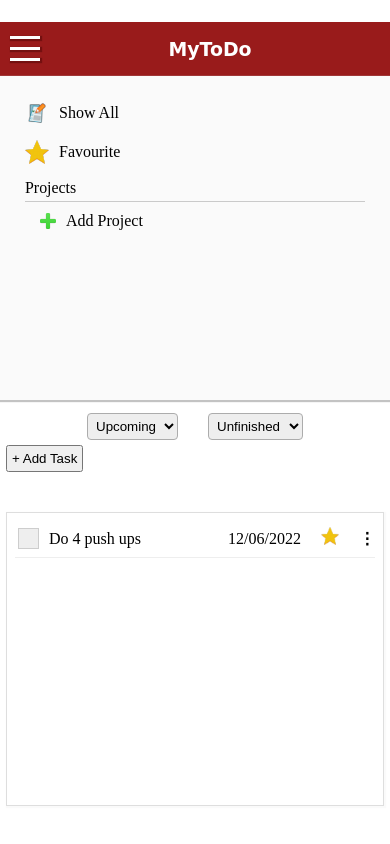
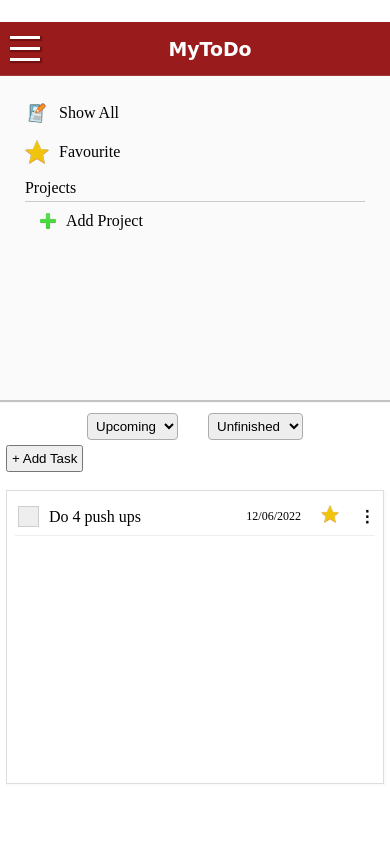
Before and after one commit to iamashay/todo-list, a website built with webpack: page dist/index.html in a window 390 px wide. Shown: the part 822-1666 px from the top of the page. Built offline with nearby package versions, Linux system fonts and the light colour scheme; a web font is replaced by a local one.

Commit message:
Customize date for mobile devices

```diff
--- a/src/displayController.js
+++ b/src/displayController.js
@@ -27,7 +27,10 @@ class taskList {
 
     static buildTaskElement(task, projectName, taskID) {
         const title = task.title;
-        const date =  format(new Date(task.dueDate), "do MMMM, yyyy");
+        let date =  format(new Date(task.dueDate), "do MMMM, yyyy");
+        if (window.innerWidth <= 700){
+            date =  format(new Date(task.dueDate), "dd-MM-yyyy");
+        }
         const isImportant = task.isImportant;
         const description = task.description;
         const taskStatus = task.status;
--- a/src/res/style.css
+++ b/src/res/style.css
@@ -145,6 +145,10 @@ header {
     display: flex;
     gap: 20px;
     align-items: center;
+}
+
+.left-task-container {
+    flex-grow: 1;
 }
 
 #add-task {
@@ -482,4 +486,11 @@ header {
     .task-wrapper{
         width: 100%;
     }
+
+    .task-date {
+        font-size: 12px;
+    }
+    #task-list-container {
+        margin-top: 18px;
+    }
 }
```
